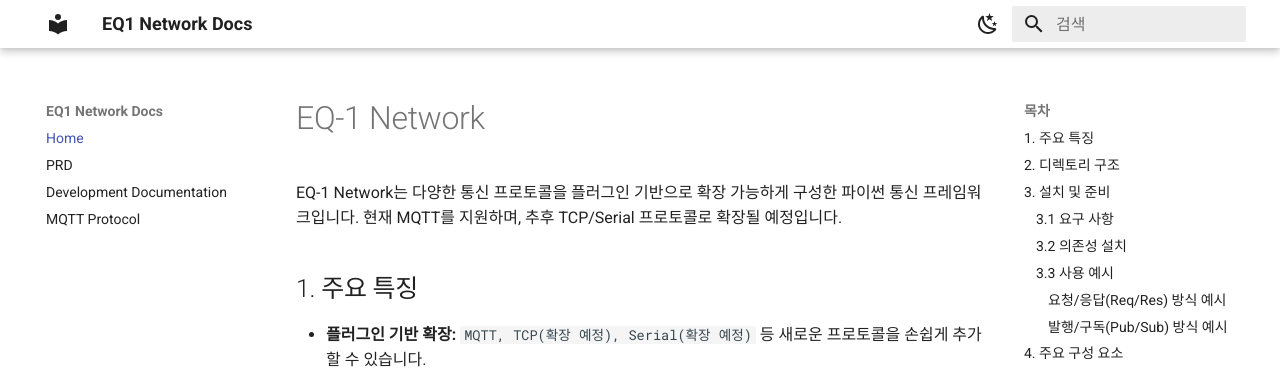
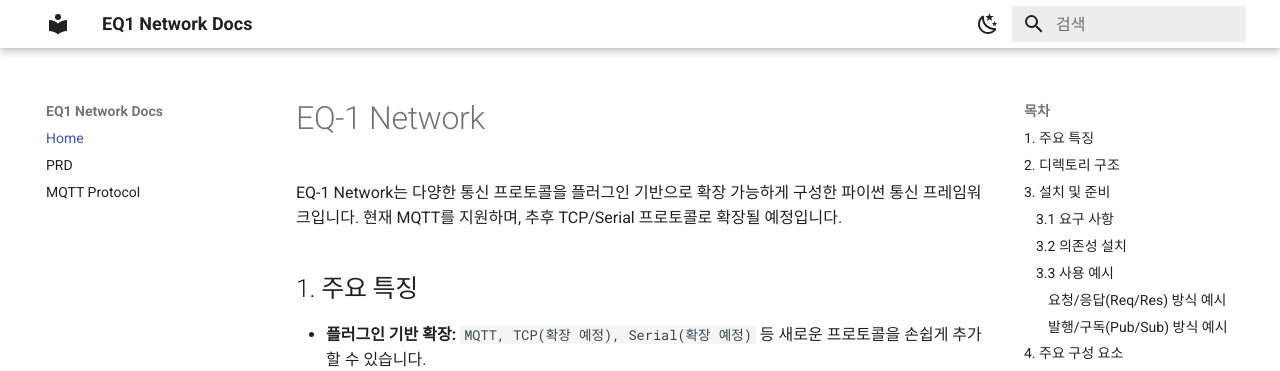
Before and after one commit to CREFLEINC/eq1_network, an MkDocs documentation site: the page built from docs/README.md, in a window 1280 px wide. Shown: the top 371 px of the page. Built offline with MkDocs 1.6.1 and Material for MkDocs 9.7.7, drawn with Linux system fonts in a browser that asks for light colours.

Commit message:
edit mkdocs.yml

```diff
--- a/mkdocs.yml
+++ b/mkdocs.yml
@@ -2,7 +2,6 @@ site_name: EQ1 Network Docs
 nav:
   - Home: README.md
   - PRD: prd.md
-  - Development Documentation: dev_documentation.md
   - MQTT Protocol: mqtt_protocol.md
 docs_dir: docs
 theme:
```
